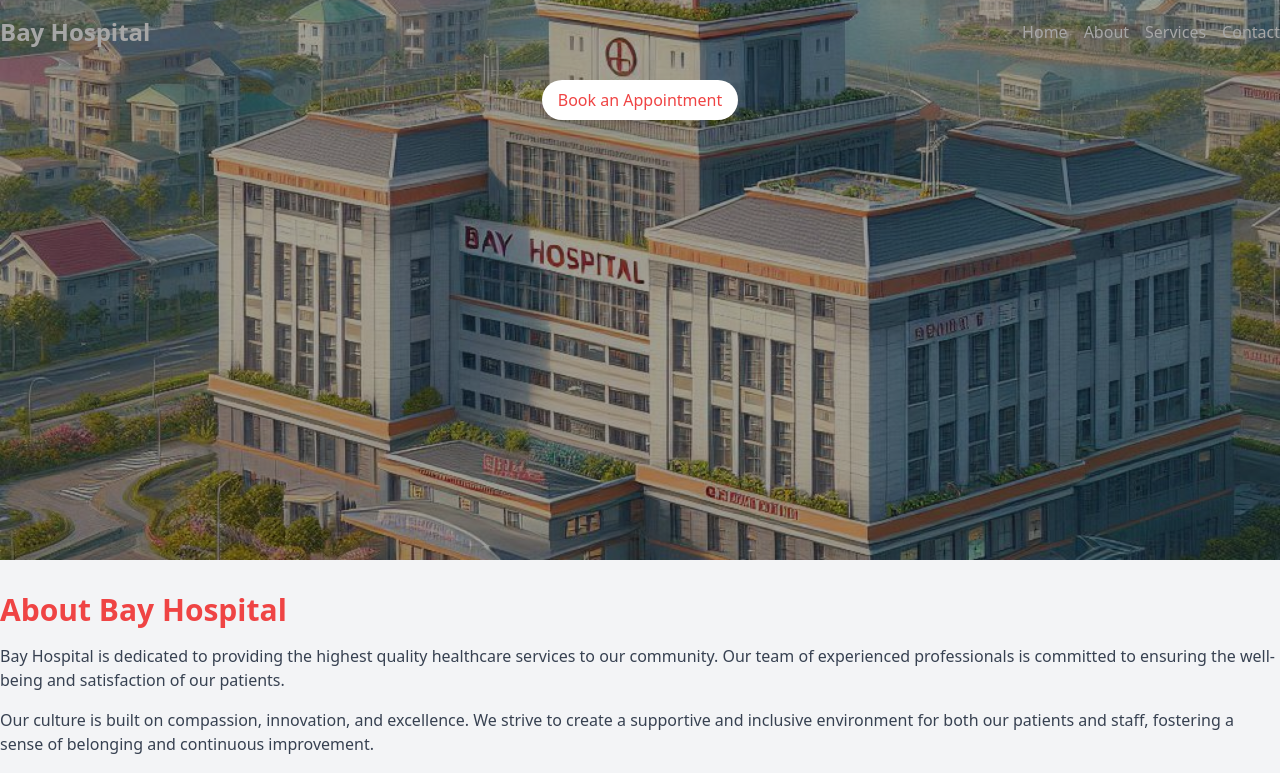
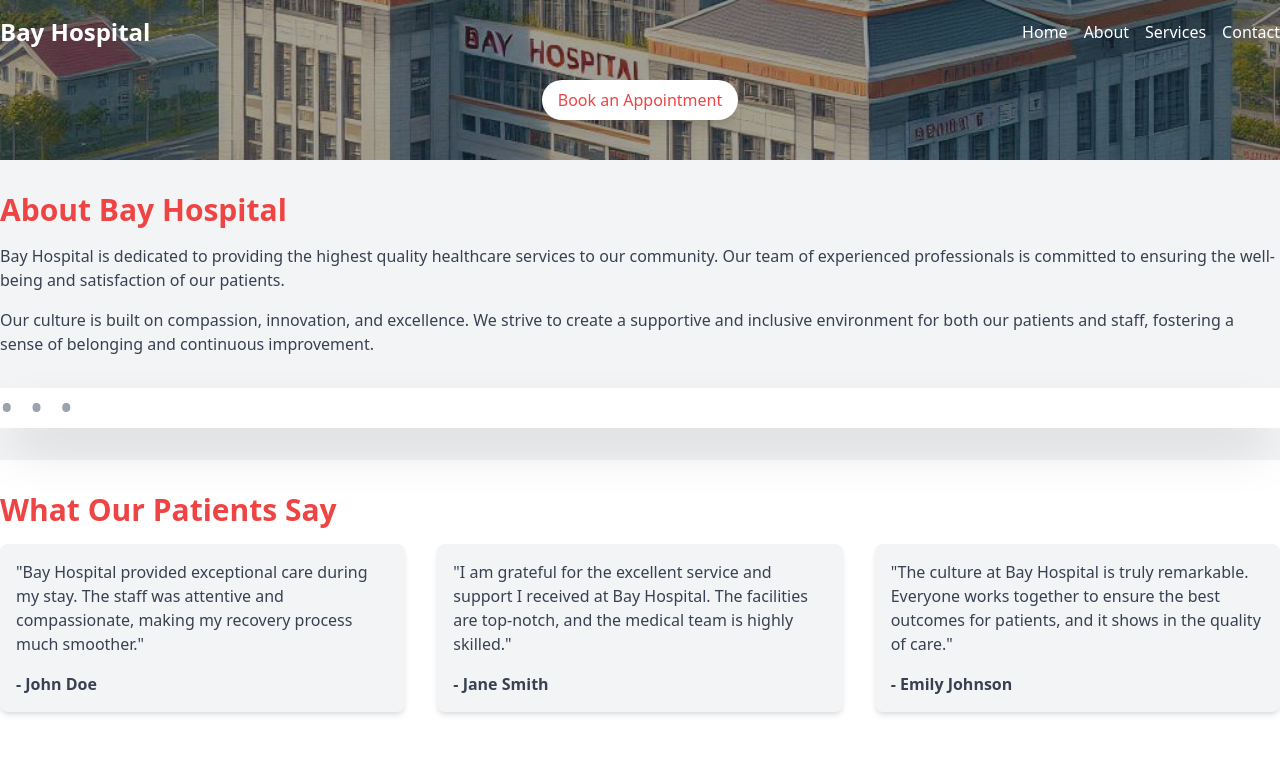
Before and after one commit to nirmalthomasnitc/bay-hospital, a plain HTML site: page index.html in a window 1280 px wide. Shown: the top 773 px of the page. Drawn offline with nearby package versions, Linux system fonts and the light colour scheme.

Commit message:
cleared header

```diff
--- a/index.html
+++ b/index.html
@@ -10,19 +10,20 @@
     <style>
         .header-hero {
             background: url('baymaxhospital.jfif') no-repeat center center;
+            /* background-blend-mode: color-burn; */
             background-size: cover;
             position: relative;
-            height: 70vh;
+            height: 20vh;
         }
 
         .header-hero::before {
+            background: rgba(0, 0, 0, 0.35); /* Adjust the opacity as needed */
             content: '';
             position: absolute;
             top: 0;
             left: 0;
             width: 100%;
             height: 100%;
-            background: rgba(0, 0, 0, 0.35); /* Adjust the opacity as needed */
             z-index: 0;
         }
 
@@ -41,7 +42,7 @@
 <body>
     <!-- Your website content goes here -->
     <header class="bg-red-500 py-4 header-hero">
-        <div class="container mx-auto flex justify-between items-center">
+        <div class="container mx-auto flex justify-between items-center relative">
             <h1 class="text-white text-2xl font-bold">Bay Hospital</h1>
             <nav>
                 <ul class="flex space-x-4">
```
